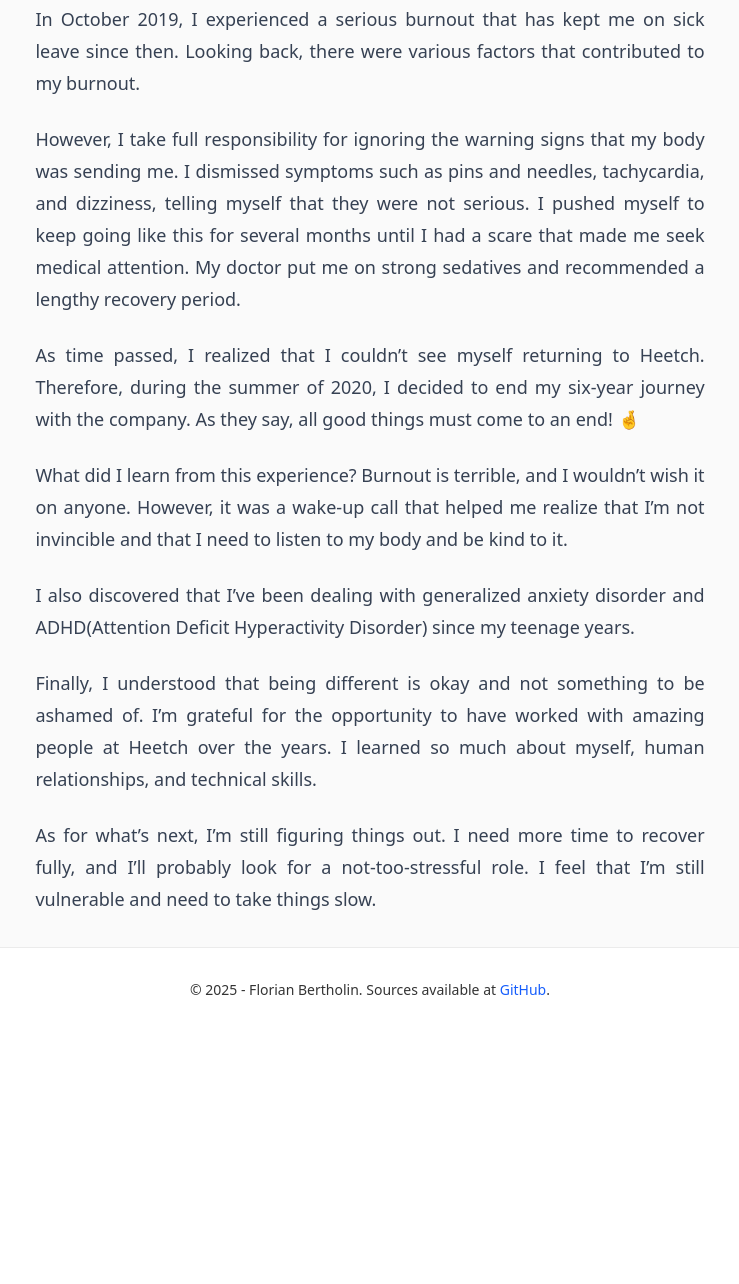
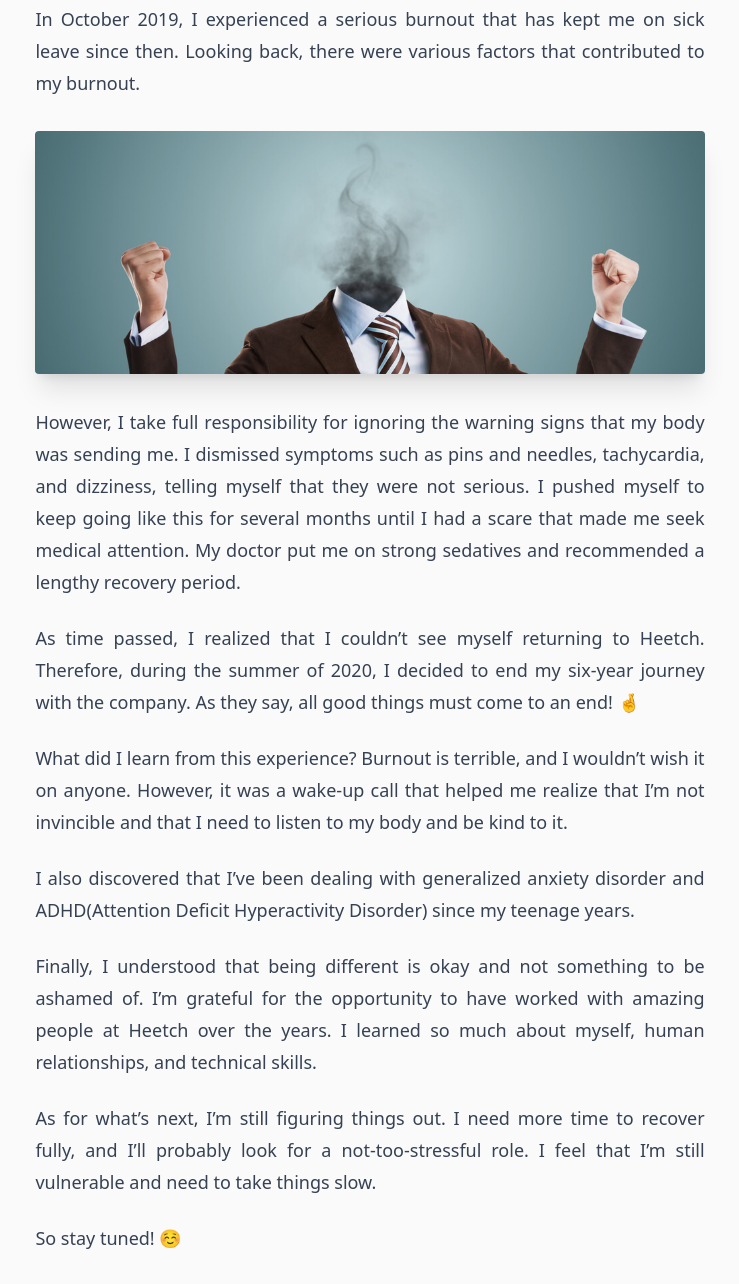
Before and after one commit to arkan/florianbertholin.com, an Astro site: page /posts/burnout-and-im-leaving-heetch in a window 1280 px wide. Shown: the part 254-1538 px from the top of the page, without its empty margins (270-1009 px from the left). Before the commit the page ends 1286 px from the top, so only its background shows below. Built offline with nearby package versions, Linux system fonts and the light colour scheme; Astro itself is replaced by a stand-in of ours.

Commit message:
add some illustrations

```diff
--- a/src/pages/posts/burnout-and-im-leaving-heetch.md
+++ b/src/pages/posts/burnout-and-im-leaving-heetch.md
@@ -7,9 +7,12 @@ category: career
 draft: false
 ---
 
+
 It has been a long journey, but my time at Heetch has come to an end.
 
 In October 2019, I experienced a serious burnout that has kept me on sick leave since then. Looking back, there were various factors that contributed to my burnout.
+
+![](./../../images/posts/burnout.jpg)
 
 However, I take full responsibility for ignoring the warning signs that my body was sending me. I dismissed symptoms such as pins and needles, tachycardia, and dizziness, telling myself that they were not serious. I pushed myself to keep going like this for several months until I had a scare that made me seek medical attention. My doctor put me on strong sedatives and recommended a lengthy recovery period.
 
@@ -22,3 +25,5 @@ I also discovered that I've been dealing with generalized anxiety disorder and A
 Finally, I understood that being different is okay and not something to be ashamed of. I'm grateful for the opportunity to have worked with amazing people at Heetch over the years. I learned so much about myself, human relationships, and technical skills.
 
 As for what's next, I'm still figuring things out. I need more time to recover fully, and I'll probably look for a not-too-stressful role. I feel that I'm still vulnerable and need to take things slow.
+
+So stay tuned! ☺️
--- a/src/pages/posts/im-joining-heetch.md
+++ b/src/pages/posts/im-joining-heetch.md
@@ -6,6 +6,8 @@ description: "A new adventure has began"
 category: career
 draft: false
 ---
+
+![](./../../images/posts/heetch.jpg)
 
 After several years in Switzerland, during which I worked on enhancing email security with [Revamail](https://www.letemps.ch/economie/startup-vaudoise-revapost-veut-securiser-lenvoi-demails), I have decided that it is time for me to move on to something else.
 
```
Also changed, not shown: src/images/posts/burnout.jpg (added), src/images/posts/heetch.jpg (added), src/images/revapost.jpg (added).
